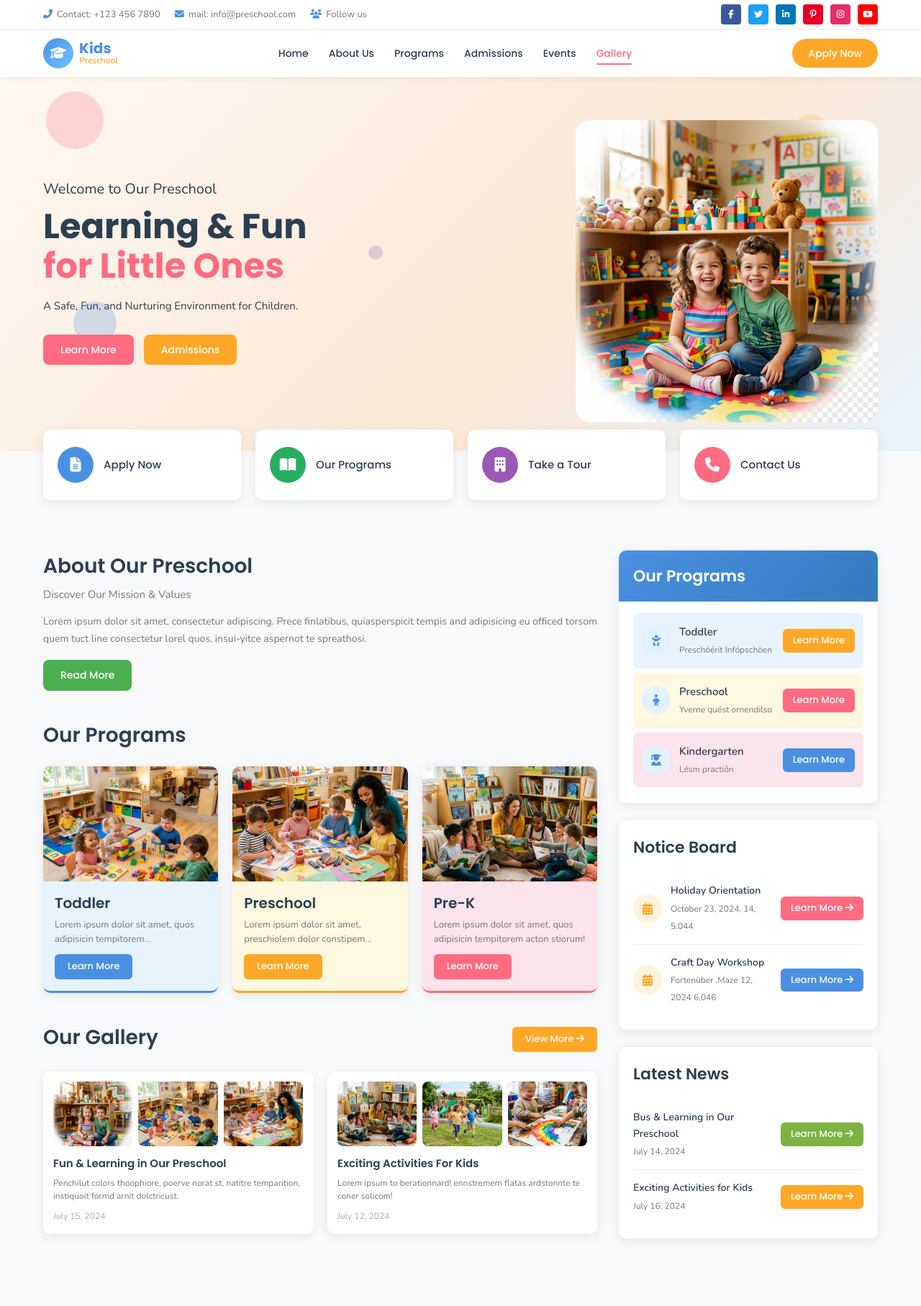
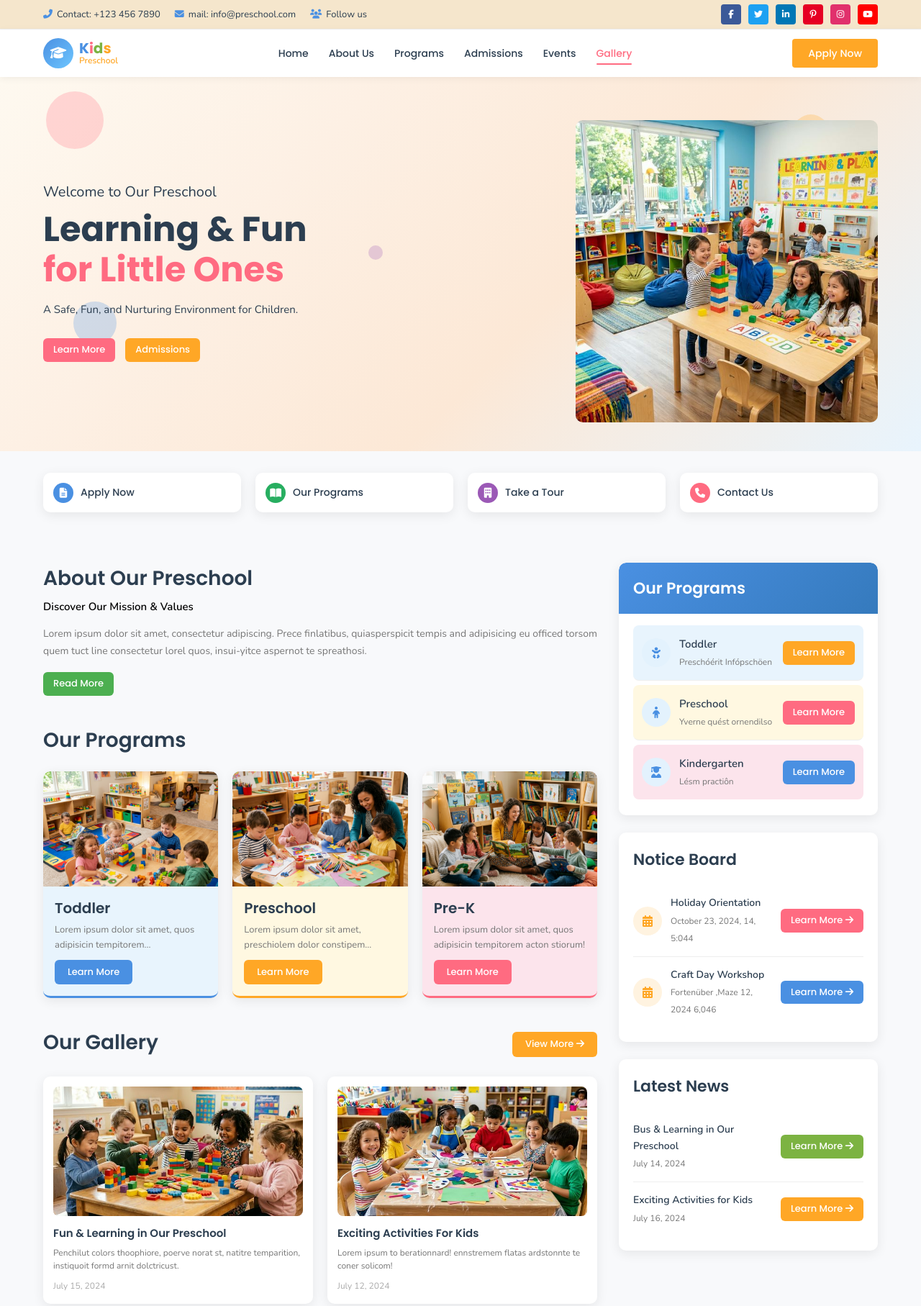
Before and after one commit to Gopeeshwar-Kotyada/preschool-website, a plain HTML site: page index.html in a window 1280 px wide. Shown: the top 1815 px of the page at 72% size. Drawn offline with nearby package versions, Linux system fonts and the light colour scheme.

Commit message:
Final UI fixes: button radius, card height, gallery, hero image, footer

```diff
--- a/index.html
+++ b/index.html
@@ -51,7 +51,10 @@
                     <i class="fas fa-graduation-cap"></i>
                 </div>
                 <div class="logo-text">
-                    <span class="logo-title">Kids</span>
+                    <span class="logo-title">
+                        <span class="logo-k">K</span><span class="logo-i">i</span><span class="logo-d">d</span><span
+                            class="logo-s">s</span>
+                    </span>
                     <span class="logo-subtitle">Preschool</span>
                 </div>
             </a>
@@ -95,7 +98,7 @@
                 </div>
             </div>
             <div class="hero-image">
-                <img src="images/hero_kids.png" alt="Happy kids at preschool" id="heroImg">
+                <img src="images/hero_kids_rectangular.png" alt="Happy kids at preschool" id="heroImg">
             </div>
         </div>
     </section>
@@ -107,25 +110,25 @@
                 <div class="feature-icon icon-blue">
                     <i class="fas fa-file-alt"></i>
                 </div>
-                <span>Apply Now</span>
+                <h4>Apply Now</h4>
             </a>
             <a href="#programs" class="feature-card">
                 <div class="feature-icon icon-green">
                     <i class="fas fa-book-open"></i>
                 </div>
-                <span>Our Programs</span>
+                <h4>Our Programs</h4>
             </a>
             <a href="#about" class="feature-card">
                 <div class="feature-icon icon-purple">
                     <i class="fas fa-building"></i>
                 </div>
-                <span>Take a Tour</span>
+                <h4>Take a Tour</h4>
             </a>
             <a href="#footer" class="feature-card">
                 <div class="feature-icon icon-red">
                     <i class="fas fa-phone"></i>
                 </div>
-                <span>Contact Us</span>
+                <h4>Contact Us</h4>
             </a>
         </div>
     </section>
@@ -140,7 +143,7 @@
                 <!-- ABOUT SECTION -->
                 <section class="about" id="about">
                     <h2 class="section-title">About Our Preschool</h2>
-                    <p class="section-subtitle">Discover Our Mission &amp; Values</p>
+                    <p class="section-subtitle about-subtitle">Discover Our Mission &amp; Values</p>
                     <p class="about-text">Lorem ipsum dolor sit amet, consectetur adipiscing. Prece finlatibus,
                         quiasperspicit tempis and adipisicing eu officed torsom quem tuct line consectetur lorel quos,
                         insui-yitce aspernot te spreathosi.</p>
@@ -187,22 +190,14 @@
                     </div>
                     <div class="gallery-grid">
                         <div class="gallery-item">
-                            <div class="gallery-images-row">
-                                <img src="images/hero_kids.png" alt="Gallery 1">
-                                <img src="images/toddler_program.png" alt="Gallery 2">
-                                <img src="images/preschool_program.png" alt="Gallery 3">
-                            </div>
+                            <img src="images/gallery_fun_learning.png" alt="Fun &amp; Learning in Our Preschool">
                             <h4>Fun &amp; Learning in Our Preschool</h4>
                             <p>Penchilut colors thoophiore, poerve norat st, natitre temparition, instiquoit formd arnit
                                 dolctricust.</p>
                             <span class="gallery-date">July 15, 2024</span>
                         </div>
                         <div class="gallery-item">
-                            <div class="gallery-images-row">
-                                <img src="images/prek_program.png" alt="Gallery 4">
-                                <img src="images/gallery_kids_1.png" alt="Gallery 5">
-                                <img src="images/gallery_kids_2.png" alt="Gallery 6">
-                            </div>
+                            <img src="images/gallery_kids_activities.png" alt="Children doing craft activities">
                             <h4>Exciting Activities For Kids</h4>
                             <p>Lorem ipsum to berationnard! ennstremem flatas ardstonnte te coner solicom!</p>
                             <span class="gallery-date">July 12, 2024</span>
--- a/style.css
+++ b/style.css
@@ -58,10 +58,10 @@ img {
 
 .btn {
     display: inline-block;
-    padding: 10px 24px;
-    border-radius: 8px;
+    padding: 6px 14px;
+    border-radius: 6px;
     font-family: 'Poppins', sans-serif;
-    font-size: 14px;
+    font-size: 13px;
     font-weight: 500;
     cursor: pointer;
     border: none;
@@ -124,10 +124,10 @@ img {
    TOP BAR
    ============================================================ */
 .top-bar {
-    background: #fff;
+    background-color: #F5E6CC;
     border-bottom: 1px solid #eee;
     font-size: 13px;
-    color: #777;
+    color: #2C3E50;
     padding: 6px 0;
 }
 
@@ -284,7 +284,7 @@ img {
     background: #FFA726;
     color: #fff;
     padding: 9px 22px;
-    border-radius: 24px;
+    border-radius: 4px;
     font-family: 'Poppins', sans-serif;
     font-size: 14px;
     font-weight: 500;
@@ -385,7 +385,7 @@ img {
 .hero-image img {
     width: 420px;
     height: auto;
-    border-radius: 20px;
+    border-radius: 10px;
     object-fit: cover;
 }
 
@@ -443,7 +443,7 @@ img {
    FEATURE CARDS
    ============================================================ */
 .features {
-    margin-top: -30px;
+    padding-top: 30px;
     position: relative;
     z-index: 10;
     padding-bottom: 30px;
@@ -458,10 +458,12 @@ img {
 .feature-card {
     background: #fff;
     border-radius: 10px;
-    padding: 24px 20px;
+    padding: 10px 14px;
+    height: auto;
+    min-height: 55px;
     display: flex;
     align-items: center;
-    gap: 14px;
+    gap: 10px;
     box-shadow: 0 4px 16px rgba(0, 0, 0, 0.08);
     transition: all 0.3s ease;
     cursor: pointer;
@@ -472,21 +474,22 @@ img {
     box-shadow: 0 10px 30px rgba(0, 0, 0, 0.12);
 }
 
-.feature-card span {
+.feature-card h4 {
     font-family: 'Poppins', sans-serif;
-    font-size: 15px;
+    font-size: 14px;
     font-weight: 500;
     color: #2C3E50;
+    margin: 0;
 }
 
 .feature-icon {
-    width: 50px;
-    height: 50px;
+    width: 28px;
+    height: 28px;
     border-radius: 50%;
     display: flex;
     align-items: center;
     justify-content: center;
-    font-size: 20px;
+    font-size: 14px;
     color: #fff;
     flex-shrink: 0;
 }
@@ -633,18 +636,12 @@ img {
     box-shadow: 0 4px 16px rgba(0, 0, 0, 0.08);
 }
 
-.gallery-images-row {
-    display: grid;
-    grid-template-columns: repeat(3, 1fr);
-    gap: 8px;
-    margin-bottom: 12px;
-}
-
-.gallery-images-row img {
+.gallery img {
     width: 100%;
-    height: 90px;
+    height: 180px;
     object-fit: cover;
     border-radius: 8px;
+    margin-bottom: 12px;
 }
 
 .gallery-item h4 {
@@ -1161,7 +1158,11 @@ img {
     }
 
     .btn-apply-nav {
-        display: none;
+        display: inline-block;
+        padding: 6px 12px;
+        font-size: 12px;
+        margin-left: auto;
+        margin-right: 15px;
     }
 
     /* Hero */
@@ -1372,7 +1373,7 @@ img {
 /* ✨ HOVER EFFECT (SUBTLE) */
 .right-column .sidebar-card .btn:hover {
     filter: brightness(0.92) !important;
-    box-shadow: 0 4px 10px rgba(0,0,0,0.15) !important;
+    box-shadow: 0 4px 10px rgba(0, 0, 0, 0.15) !important;
 }
 
 /* 1. Toddler (Right Sidebar) -> #FFA726 (Orange) */
@@ -1392,16 +1393,70 @@ img {
 
 /* 4. Notice Board Buttons */
 .sidebar-notice .notice-item:nth-of-type(1) .btn {
-    background: #FF6B81 !important; /* Holiday Orientation */
+    background: #FF6B81 !important;
+    /* Holiday Orientation */
 }
+
 .sidebar-notice .notice-item:nth-of-type(2) .btn {
-    background: #4A90E2 !important; /* Craft Day Workshop */
+    background: #4A90E2 !important;
+    /* Craft Day Workshop */
 }
 
 /* 5. Latest News Buttons */
 .sidebar-news .news-item:nth-of-type(1) .btn {
-    background: #7CB342 !important; /* First News Button */
+    background: #7CB342 !important;
+    /* First News Button */
 }
+
 .sidebar-news .news-item:nth-of-type(2) .btn {
-    background: #FFA726 !important; /* Second News Button */
+    background: #FFA726 !important;
+    /* Second News Button */
 }
+
+/* 6. Feedback Highlight and Footer overrides */
+.about-subtitle {
+    color: #000000;
+    font-weight: 600;
+}
+
+.footer {
+    background-color: #FFF5E1 !important;
+    color: #2C3E50 !important;
+}
+
+.footer-bottom {
+    background-color: #EBD9B8 !important;
+}
+
+.footer p,
+.footer h4,
+.footer li,
+.footer .footer-contact i {
+    color: #2C3E50 !important;
+}
+
+.footer a {
+    color: #2C3E50 !important;
+    font-weight: 500;
+}
+
+.footer a:hover {
+    color: #FF6B81 !important;
+}
+
+/* Logo Colorization */
+.logo-k {
+    color: #4A90E2;
+}
+
+.logo-i {
+    color: #FF6B81;
+}
+
+.logo-d {
+    color: #7CB342;
+}
+
+.logo-s {
+    color: #FFA726;
+}
```
Also changed, not shown: images/gallery_fun_learning.png (added), images/gallery_kids_activities.png (added), images/hero_kids_rectangular.png (added).
